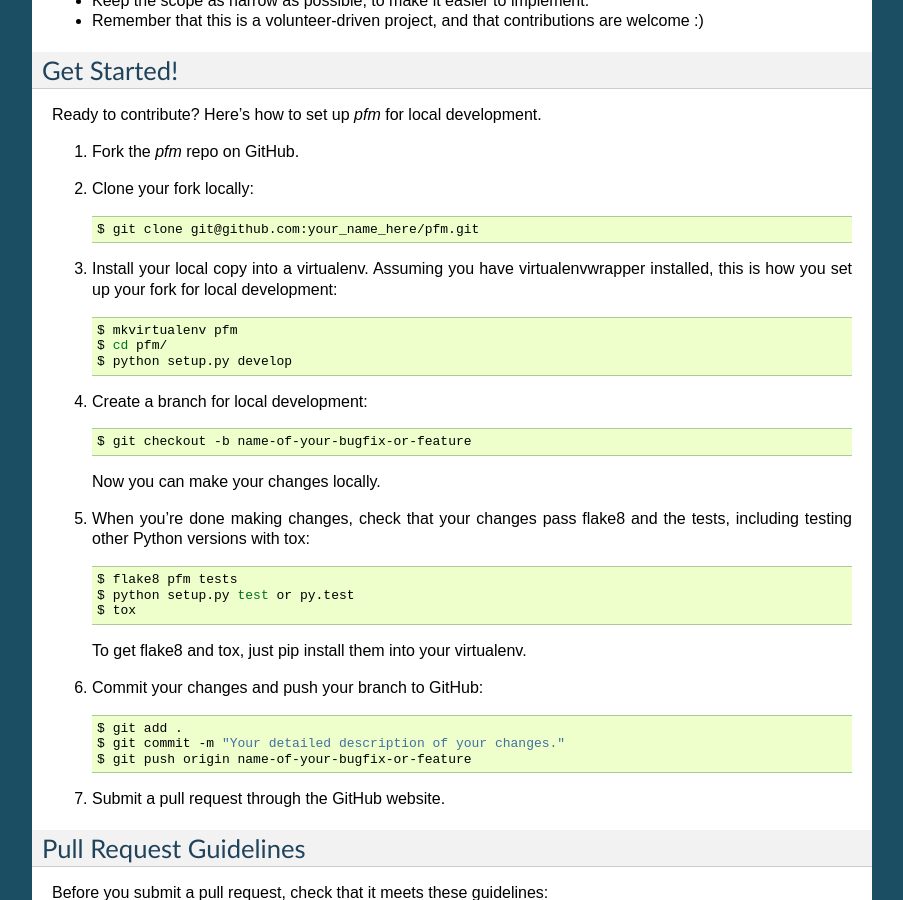
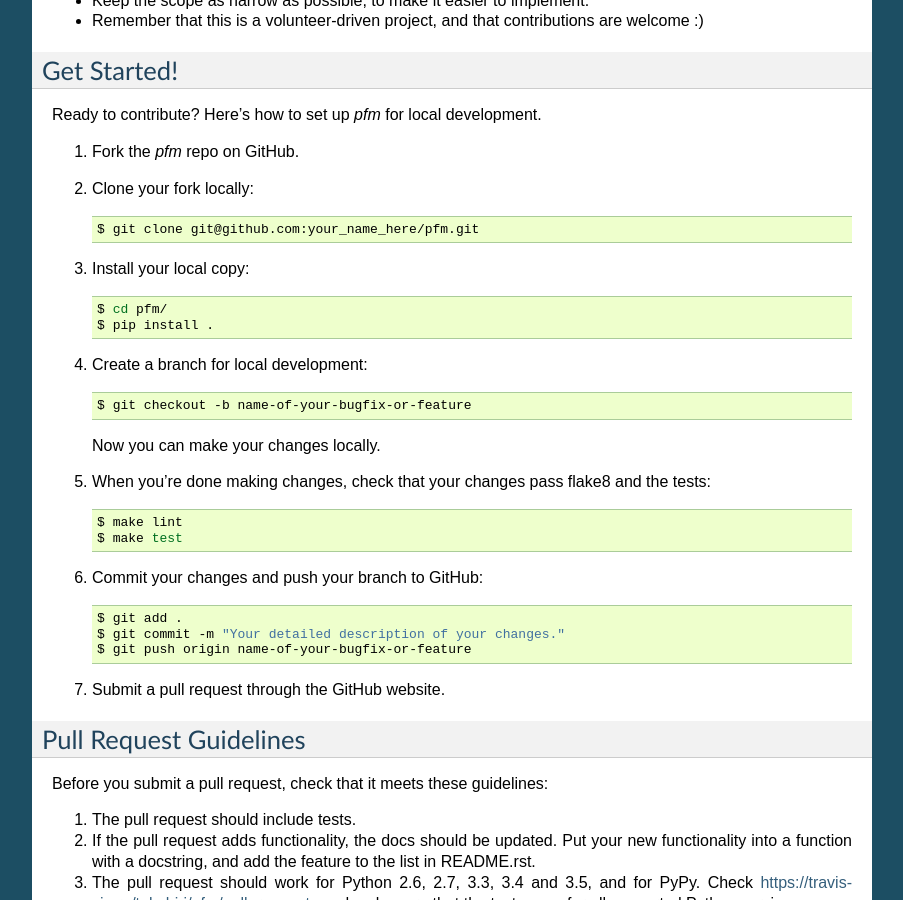
Before and after one commit to takahi-i/pfm, a Sphinx documentation site: the page built from docs/contributing.rst, in a window 1280 px wide and 900 px high, scrolled down 942 px. Shown: the whole window, without its empty margins (198-1101 px from the left). Built offline with Sphinx 7.4.7, drawn with Linux system fonts in a browser that asks for light colours; pages that are not in the unit, such as notebooks, are missing from menus; the version number is read from the project's files by our own code.

Commit message:
Improve CONTRIBUTIONG.rst and installation.rst

```diff
--- a/CONTRIBUTING.rst
+++ b/CONTRIBUTING.rst
@@ -64,11 +64,10 @@ Ready to contribute? Here's how to set up `pfm` for local development.
 
     $ git clone git@github.com:your_name_here/pfm.git
 
-3. Install your local copy into a virtualenv. Assuming you have virtualenvwrapper installed, this is how you set up your fork for local development::
+3. Install your local copy::
 
-    $ mkvirtualenv pfm
     $ cd pfm/
-    $ python setup.py develop
+    $ pip install .
 
 4. Create a branch for local development::
 
@@ -76,13 +75,10 @@ Ready to contribute? Here's how to set up `pfm` for local development.
 
    Now you can make your changes locally.
 
-5. When you're done making changes, check that your changes pass flake8 and the tests, including testing other Python versions with tox::
+5. When you're done making changes, check that your changes pass flake8 and the tests::
 
-    $ flake8 pfm tests
-    $ python setup.py test or py.test
-    $ tox
-
-   To get flake8 and tox, just pip install them into your virtualenv.
+    $ make lint
+    $ make test
 
 6. Commit your changes and push your branch to GitHub::
 
--- a/README.rst
+++ b/README.rst
@@ -140,8 +140,8 @@ License
 
 * Free software: MIT license
 
-Contribution
-=============
+For developers
+===============
 
 
-We are welcome any contribution. For details please see `CONTRIBUTING.rst <https://github.com/takahi-i/pfm/blob/master/CONTRIBUTING.rst>`_
+We are welcome any contribution. For details, please see `CONTRIBUTING.rst <https://github.com/takahi-i/pfm/blob/master/CONTRIBUTING.rst>`_.
--- a/docs/installation.rst
+++ b/docs/installation.rst
@@ -44,7 +44,7 @@ Once you have a copy of the source, you can install it with:
 
 .. code-block:: console
 
-    $ python setup.py install
+    $ pip install .
 
 
 .. _Github repo: https://github.com/takahi-i/pfm
```
